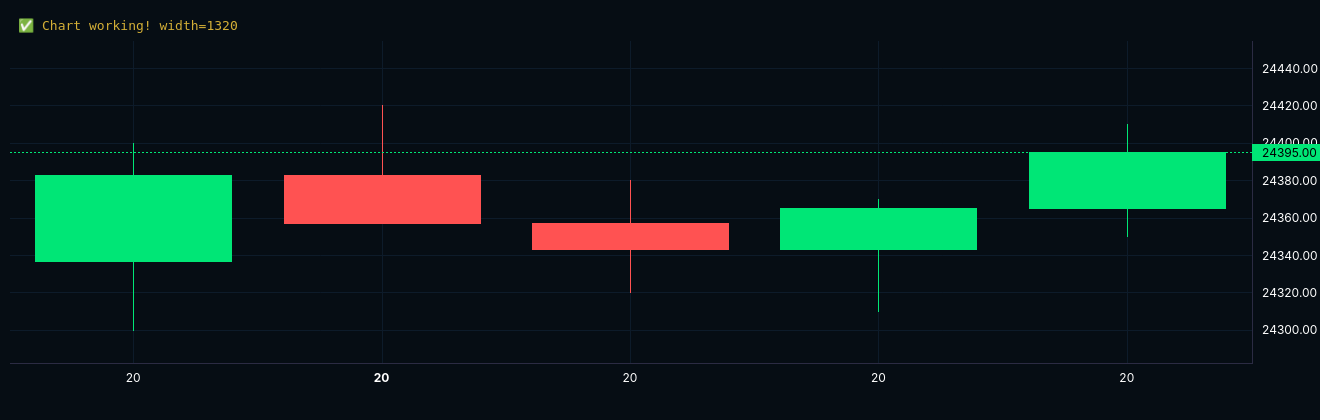
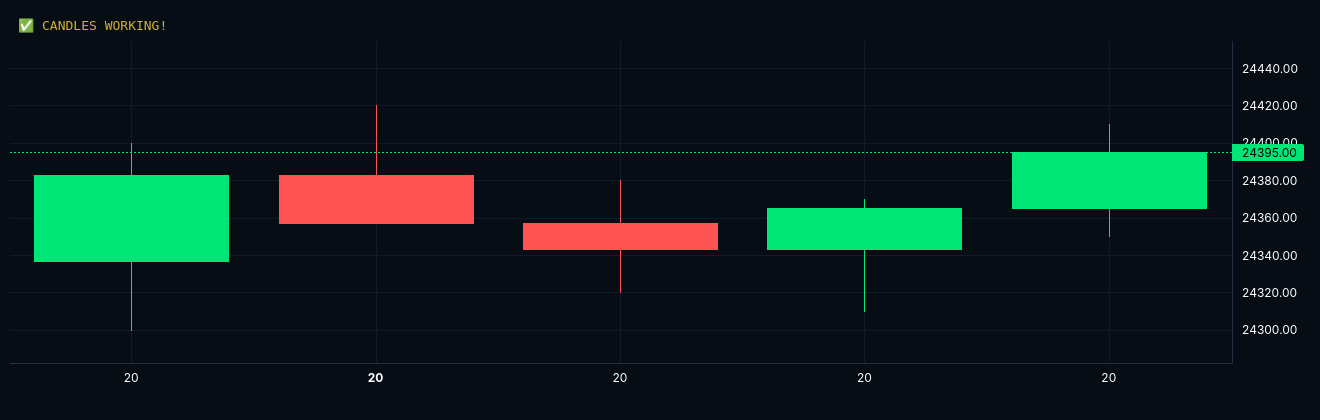
Before and after one commit to helpdeskdcp/chanakya-v3, a Flask app: template templates/chart_test.html in a window 1320 px wide; the page is wider, and only the part inside the window is pictured. Shown: the top 420 px of that part. Run offline with Flask 3, Linux system fonts and the light colour scheme; the template is opened without the code that fills it, so the values that code supplies are empty; parts of the project's set-up code (start-up, migrations or seed data) failed here and were passed over.

Commit message:
fix(chart): CDN→local JS, candles confirmed working

```diff
--- a/templates/chart_test.html
+++ b/templates/chart_test.html
@@ -3,16 +3,18 @@
 <head>
 <meta charset="UTF-8">
 <meta name="viewport" content="width=device-width,initial-scale=1">
-<script src="/static/js/lw-charts.js"></script>
 </head>
 <body style="background:#060d14;color:#fff;font-family:monospace;padding:10px;margin:0">
 <div id="status" style="padding:8px;color:#d4af37">Loading...</div>
 <div id="c" style="width:100%;height:350px"></div>
-<script>
+
+<script src="/static/js/lw-charts.js" type="text/javascript"></script>
+<script type="text/javascript">
+window.onload = function() {
   try {
-  document.getElementById('status').textContent = 'LW: '+LightweightCharts.version();
+    document.getElementById('status').textContent = 'LW v'+LightweightCharts.version()+' loaded ✅';
     var chart = LightweightCharts.createChart(document.getElementById('c'), {
-    width: window.innerWidth,
+      width: window.innerWidth - 20,
       height: 350,
       layout:{background:{color:'#060d14'},textColor:'#fff'},
       grid:{vertLines:{color:'#0d1b2a'},horzLines:{color:'#0d1b2a'}},
@@ -30,10 +32,11 @@ try {
       {time:1776658500,open:24365,high:24410,low:24350,close:24395},
     ]);
     chart.timeScale().fitContent();
-  document.getElementById('status').textContent = '✅ Chart working! width='+window.innerWidth;
+    document.getElementById('status').textContent = '✅ CANDLES WORKING!';
   } catch(e) {
-  document.getElementById('status').textContent = '❌ Error: '+e.message;
+    document.getElementById('status').textContent = '❌ '+e.message;
   }
+};
 </script>
 </body>
 </html>
```
Lines whose indentation alone changed are shown as unchanged.
